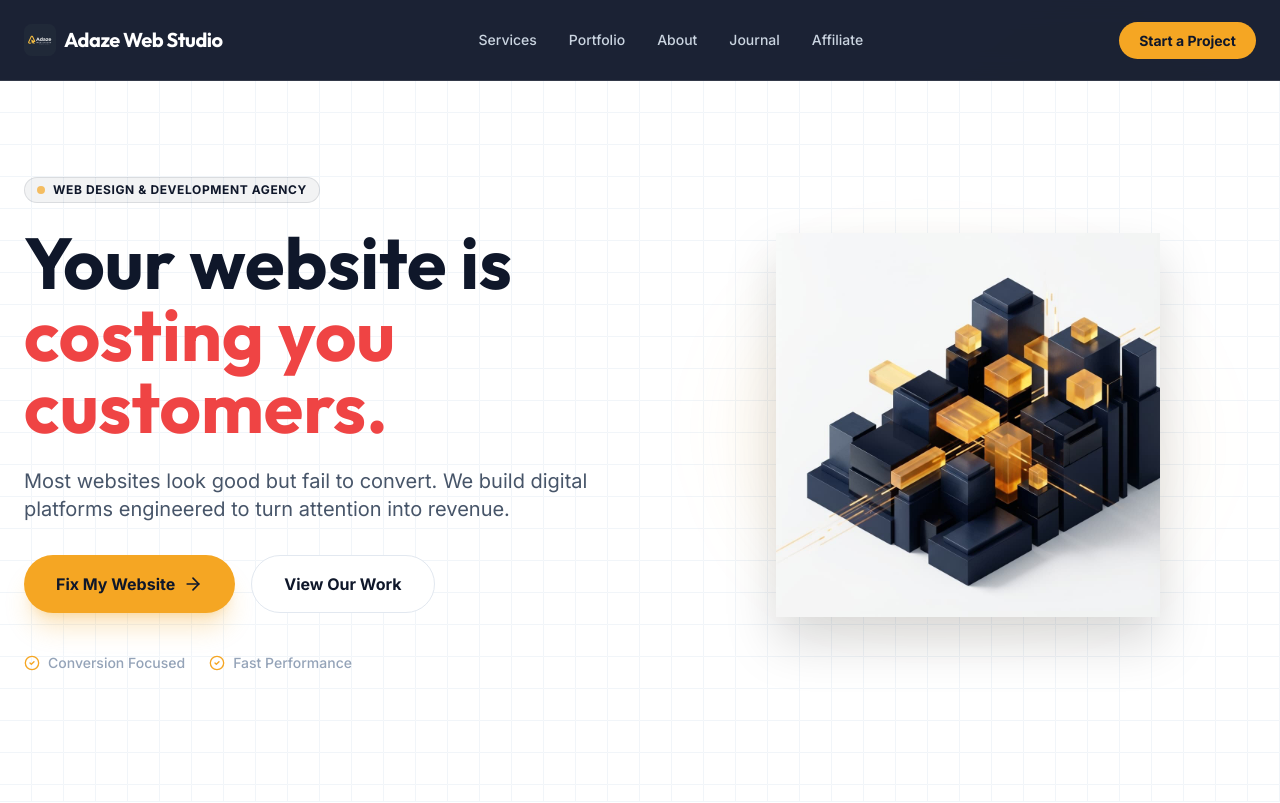
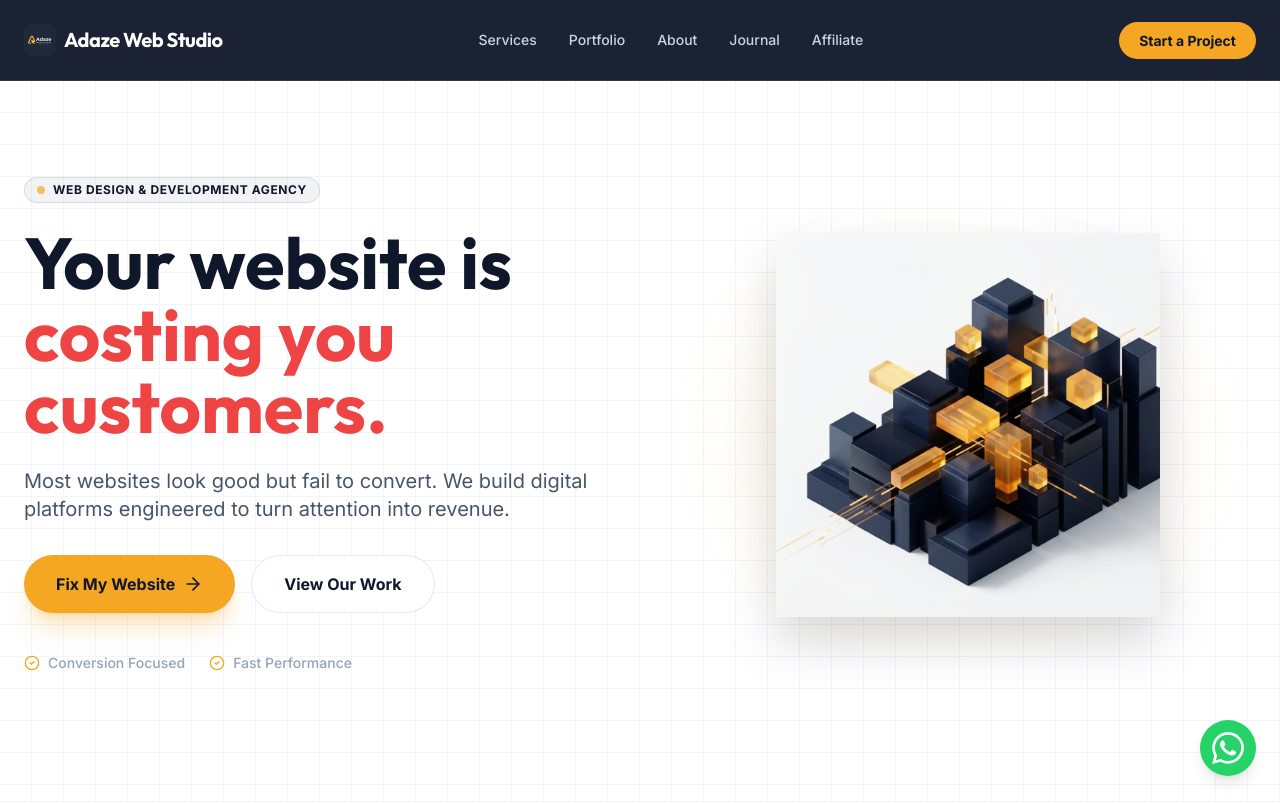
Before and after one commit to adazewebstudio-png/adaze-studio, a Next.js app: page / in a window 1280 px wide. Shown: the top 803 px of the page. Built offline with nearby package versions, Linux system fonts and the light colour scheme.

Commit message:
feat: add floating WhatsApp button

```diff
--- a/app/layout.tsx
+++ b/app/layout.tsx
@@ -1,6 +1,7 @@
 import type { Metadata, Viewport } from 'next'
 import { Inter, Outfit } from 'next/font/google'
 import Script from 'next/script'
+import WhatsAppButton from '@/components/WhatsAppButton'
 import './globals.css'
 import { clsx } from 'clsx'
 
@@ -187,7 +188,7 @@
                     <div className="absolute top-[-10%] right-[-5%] w-[500px] h-[500px] rounded-full bg-primary/10 blur-[100px]" />
                     <div className="absolute bottom-[-10%] left-[-5%] w-[500px] h-[500px] rounded-full bg-accent/10 blur-[100px]" />
                 </div>
-
+                <WhatsAppButton />
             </body>
         </html>
     )
--- /dev/null
+++ b/components/WhatsAppButton.tsx
@@ -0,0 +1,24 @@
+import Link from 'next/link'
+
+export default function WhatsAppButton() {
+    return (
+        <Link
+            href="https://wa.me/233506562811"
+            target="_blank"
+            rel="noopener noreferrer"
+            className="fixed bottom-6 right-6 z-50 flex items-center justify-center w-14 h-14 bg-[#25D366] text-white rounded-full shadow-lg hover:scale-110 transition-transform duration-300 hover:shadow-green-500/30 group print:hidden"
+            aria-label="Chat on WhatsApp"
+        >
+            <svg
+                viewBox="0 0 24 24"
+                fill="currentColor"
+                className="w-8 h-8"
+            >
+                <path d="M17.472 14.382c-.297-.149-1.758-.867-2.03-.967-.273-.099-.471-.148-.67.15-.197.297-.767.966-.94 1.164-.173.199-.347.223-.644.075-.297-.15-1.255-.463-2.39-1.475-.883-.788-1.48-1.761-1.653-2.059-.173-.297-.018-.458.13-.606.134-.133.298-.347.446-.52.149-.174.198-.298.298-.497.099-.198.05-.371-.025-.52-.075-.149-.669-1.612-.916-2.207-.242-.579-.487-.5-.669-.51-.173-.008-.371-.01-.57-.01-.198 0-.52.074-.792.372-.272.297-1.04 1.016-1.04 2.479 0 1.462 1.065 2.875 1.213 3.074.149.198 2.096 3.2 5.077 4.487.709.306 1.262.489 1.694.625.712.227 1.36.195 1.871.118.571-.085 1.758-.719 2.006-1.413.248-.694.248-1.289.173-1.413-.074-.124-.272-.198-.57-.347m-5.421 7.403h-.004a9.87 9.87 0 01-5.031-1.378l-.361-.214-3.741.982.998-3.648-.235-.374a9.86 9.86 0 01-1.51-5.26c.001-5.45 4.436-9.884 9.888-9.884 2.64 0 5.122 1.03 6.988 2.898a9.825 9.825 0 012.893 6.994c-.003 5.45-4.437 9.884-9.885 9.884m8.413-18.297A11.815 11.815 0 0012.05 0C5.495 0 .16 5.335.157 11.892c0 2.096.547 4.142 1.588 5.945L.057 24l6.305-1.654a11.882 11.882 0 005.683 1.448h.005c6.554 0 11.89-5.335 11.893-11.893a11.821 11.821 0 00-3.48-8.413z" />
+            </svg>
+            <span className="absolute right-full mr-4 bg-white text-slate-800 px-3 py-1.5 rounded-lg text-sm font-semibold shadow-md opacity-0 group-hover:opacity-100 transition-opacity whitespace-nowrap pointer-events-none">
+                Chat with us
+            </span>
+        </Link>
+    )
+}
```
